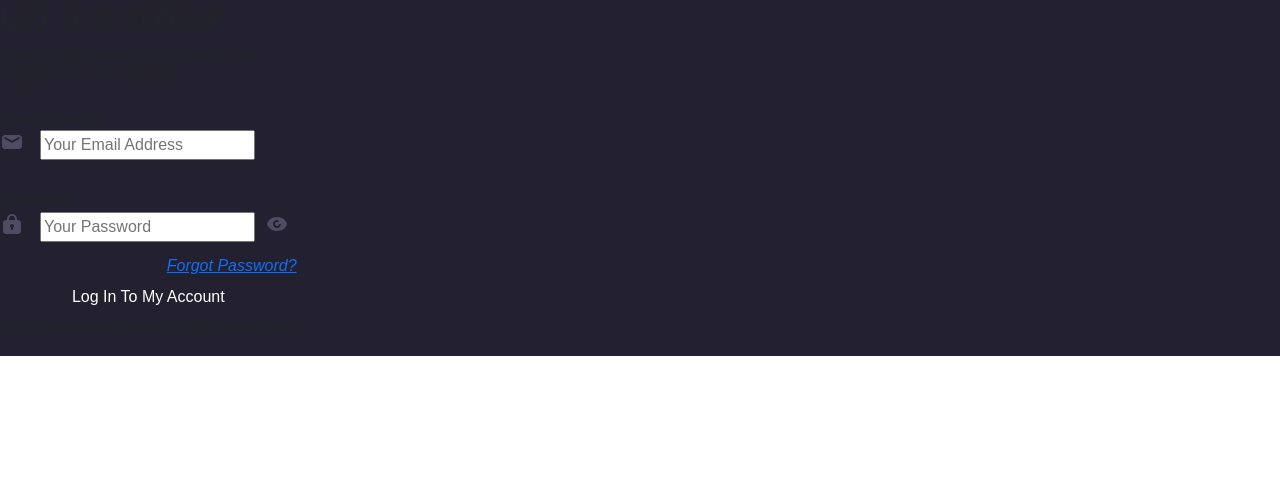
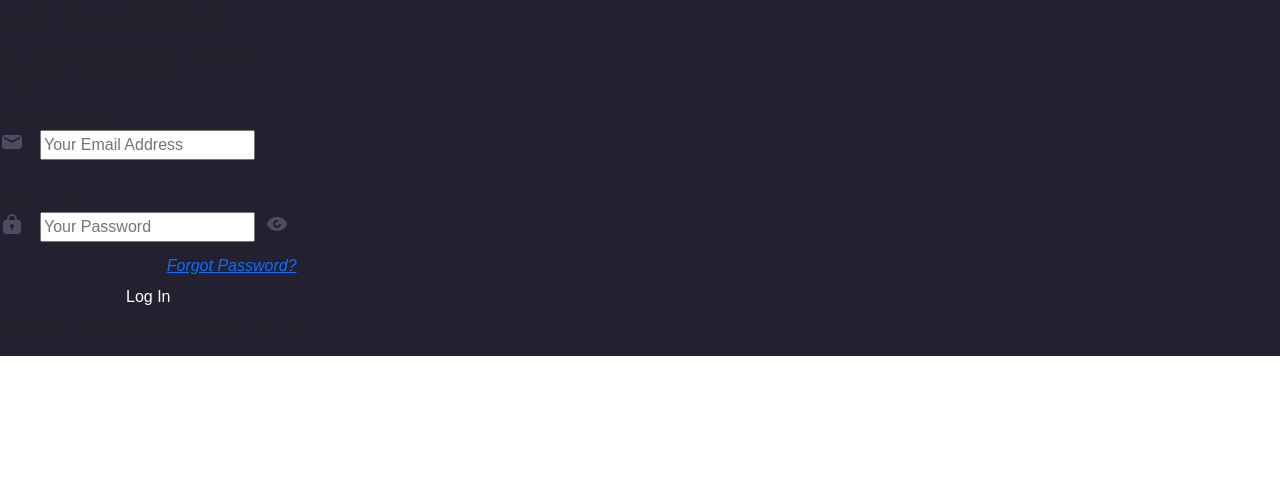
Before and after one commit to Edokur/project-1, a PHP site: page /login.php in a window 1280 px wide. Shown: the top 480 px of the page. Run offline with PHP 8.4, Linux system fonts and the light colour scheme.

Commit message:
mengubah button

```diff
--- a/Proses Login/login.php
+++ b/Proses Login/login.php
@@ -67,7 +67,7 @@
                 <div class="d-flex justify-content-end" style="margin-top: 0.75rem;">
                 <a href="#" class="forgot-password fst-italic">Forgot Password?</a>
                 </div>
-                <button class="btn btn-fill text-white d-block w-100" type="submit">Log In To My Account</button>
+                <button class="btn btn-fill text-white d-block w-100" type="submit">Log In</button>
             </form>
             <p class="text-center bottom-caption">Don't have an account yet?
                 <span class="green-bottom-caption">Register Here</span>
```
